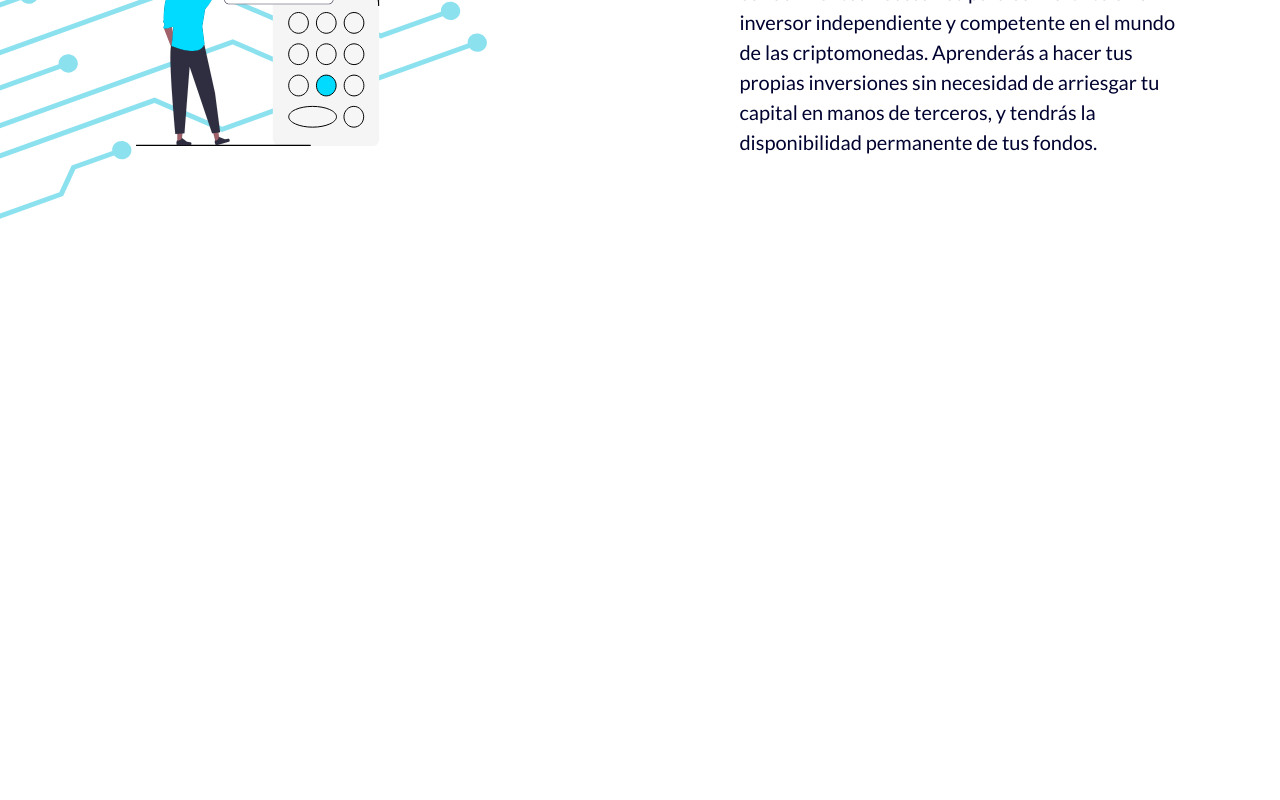
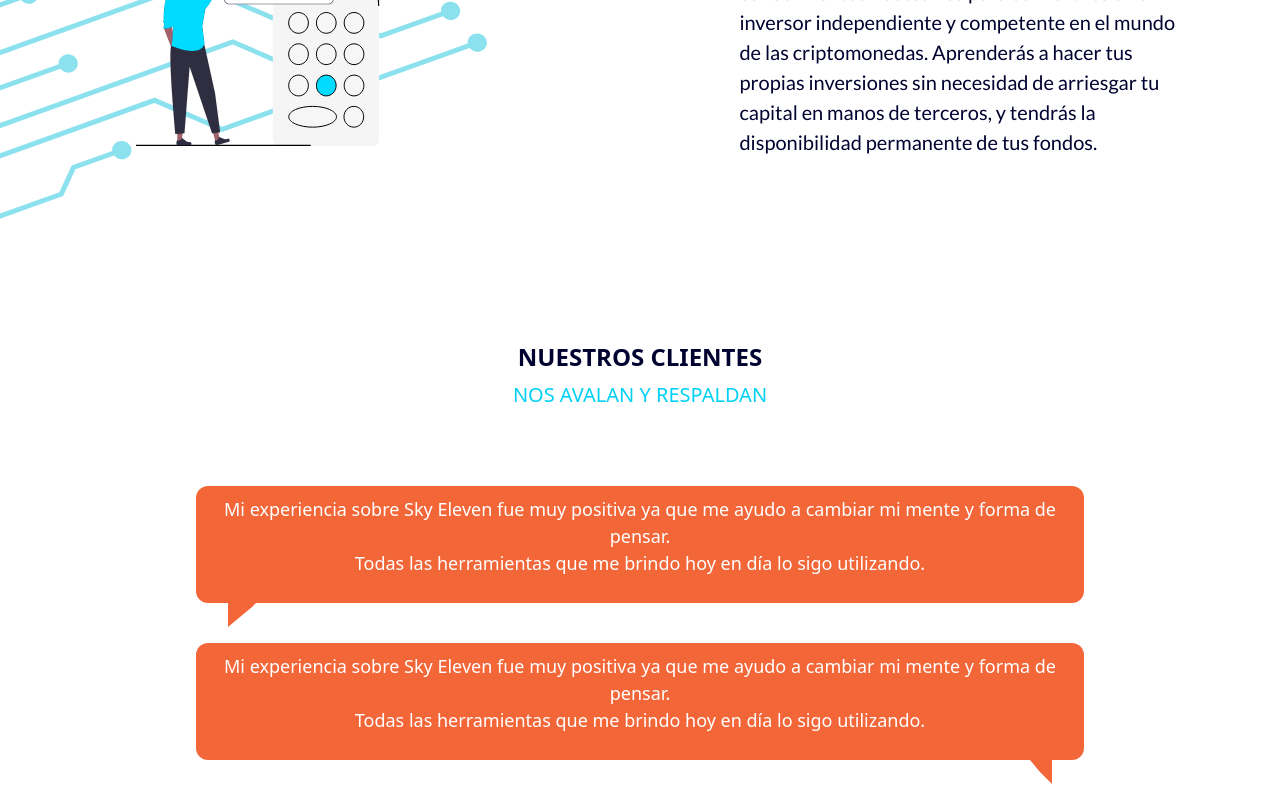
Before and after one commit to skyEleven11/sky-web, a Next.js app: page / in a window 1280 px wide. Shown: the part 1853-2653 px from the top of the page. Before the commit the page ends 2418 px from the top, so only its background shows below. Built offline with nearby package versions, Linux system fonts and the light colour scheme.

Commit message:
wip: our clients section messages

```diff
--- a/pages/index.js
+++ b/pages/index.js
@@ -1,5 +1,6 @@
 import Head from "next/head";
 import { Container } from "react-bootstrap";
+import OurClients from "../sections/ourClients";
 import ServiceHome from "../sections/serviceHome";
 import Welcome from "../sections/welcome";
 
@@ -15,6 +16,7 @@
       <Container className="content-cont">
         <Welcome/>
         <ServiceHome title="Nuestros Servicios" subtitle="Soluciones Integrales" services={[]}/>
+        <OurClients title="Nuestros Clientes" subtitle="Nos avalan y respaldan" messages={[]}/>
       </Container>
     </>
   );
--- /dev/null
+++ b/sections/ourClients.jsx
@@ -0,0 +1,29 @@
+import Header from "../components/header";
+import styles from "../styles/sectionsStyles/ourClients.module.css";
+
+export default function OurClients({ title, subtitle, messages }) {
+  return (
+    <section
+      className={`row d-flex justify-content-between align-items-center ${styles.ourClientsCont}`}
+    >
+      <Header title={title} subtitle={subtitle} />
+
+      <div className={styles.messagesCont}>
+        <div class={`${styles.bubble} ${styles.bubbleLeft}`}>
+          <p className={styles.message}>
+            Mi experiencia sobre Sky Eleven fue muy positiva ya que me ayudo a
+            cambiar mi mente y forma de pensar.<br/>Todas las herramientas que me
+            brindo hoy en día lo sigo utilizando.
+          </p>
+        </div>
+        <div class={`${styles.bubble} ${styles.bubbleRight}`}>
+          <p className={styles.message}>
+            Mi experiencia sobre Sky Eleven fue muy positiva ya que me ayudo a
+            cambiar mi mente y forma de pensar.<br/>Todas las herramientas que me
+            brindo hoy en día lo sigo utilizando.
+          </p>
+        </div>
+      </div>
+    </section>
+  );
+}
--- /dev/null
+++ b/styles/sectionsStyles/ourClients.module.css
@@ -0,0 +1,53 @@
+.ourClientsCont{
+    margin-top: 60px;
+}
+
+.messagesCont{
+    display: flex;
+    flex-direction: column;
+    width: 80%;
+    margin: 0 auto;
+    margin-top: 60px;
+}
+.bubble {
+    margin-bottom: 40px;
+    position: relative;
+    font-size: var(--font-size);
+    width: 100%;
+    background: var(--orange-color);
+    border-radius: 12px;
+    padding: 10px 15px;
+    color: #fff;
+    text-align: center;
+  }
+
+  .bubbleLeft:before {
+    content: "";
+    width: 0px;
+    height: 0px;
+    position: absolute;
+    border-left: 24px solid var(--orange-color);
+    border-right: 12px solid transparent;
+    border-top: 12px solid var(--orange-color);
+    border-bottom: 20px solid transparent;
+    left: 32px;
+    bottom: -24px;
+  }
+
+  .bubbleRight:before {
+    content: "";
+    width: 0px;
+    height: 0px;
+    position: absolute;
+    border-left: 20px solid transparent;
+    border-right: 12px solid var(--orange-color);
+    border-top: 24px solid var(--orange-color);
+    border-bottom: 12px solid transparent;
+    right: 32px;
+    bottom: -24px;
+  }
+
+  .message{
+    font-family: var(--font-size);
+    padding: 0;
+  }
```
